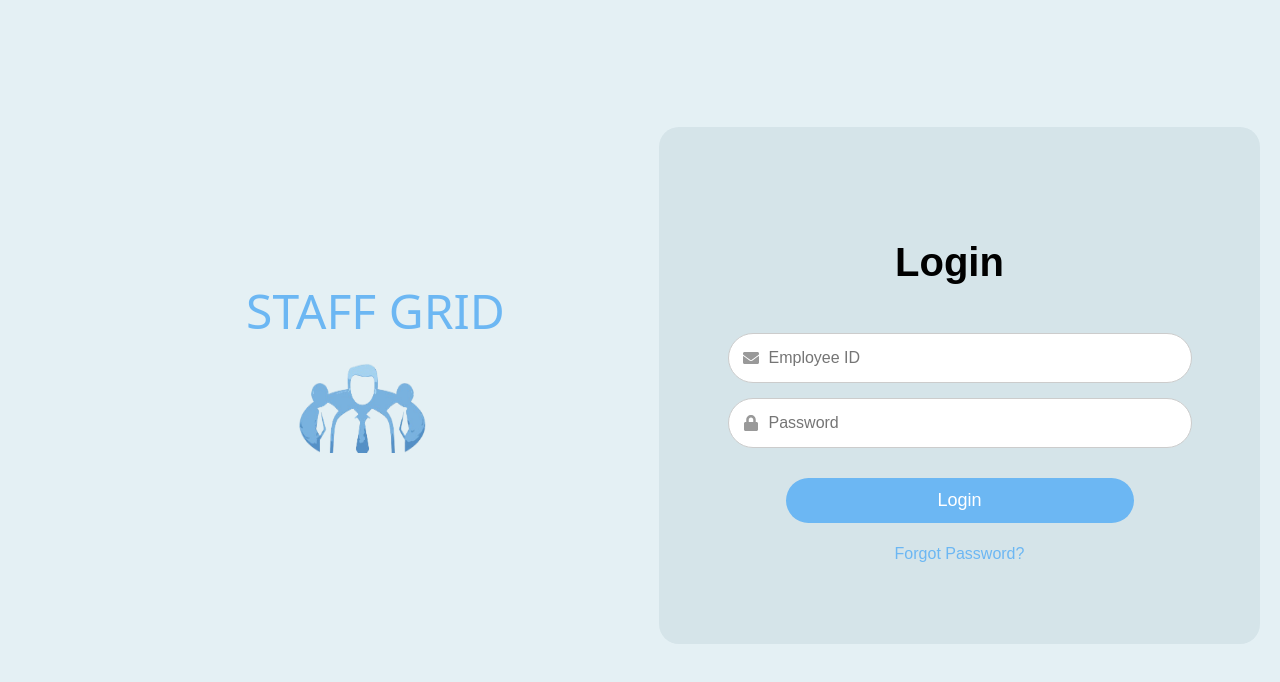
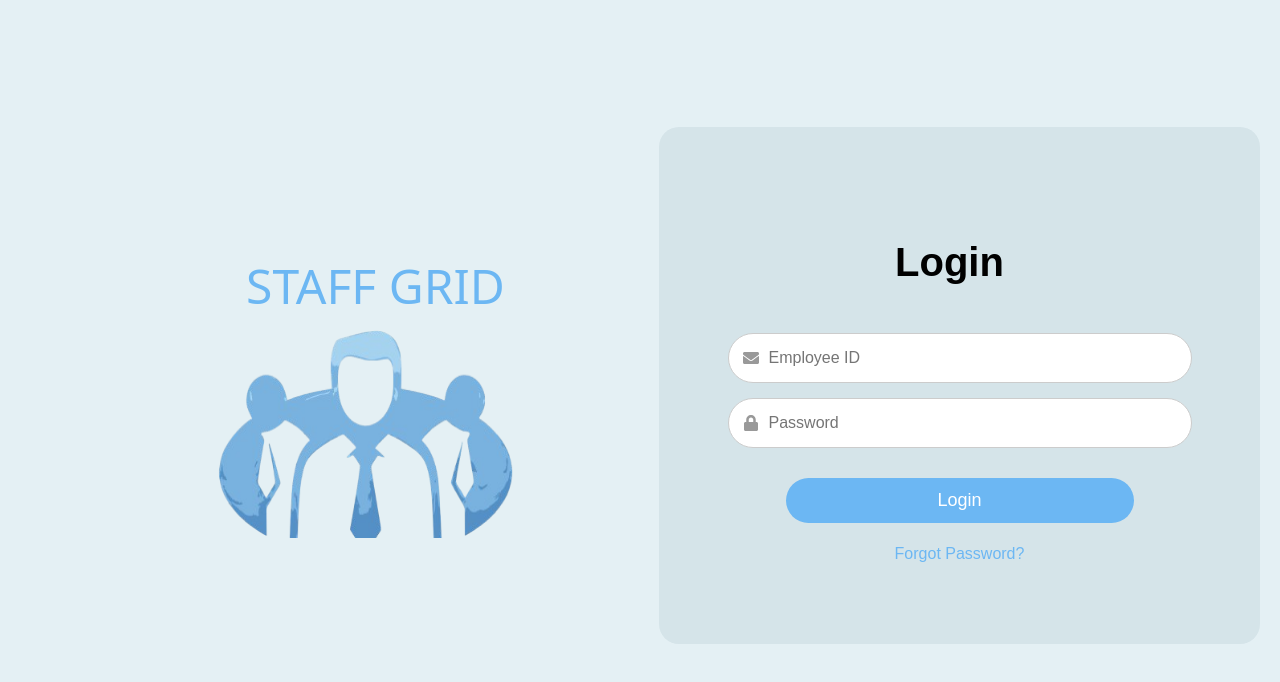
Before and after one commit to Swayam-Hingu/G17_StaffGrid, a React (Create React App) app in the folder frontend/: page /api/login in a window 1280 px wide. Shown: the top 682 px of the page. Built offline with nearby package versions, Linux system fonts and the light colour scheme; a web font is replaced by a local one.

Commit message:
Attendance Frontend

```diff
--- a/frontend/src/components/css/login.css
+++ b/frontend/src/components/css/login.css
@@ -18,6 +18,7 @@ body {
     background-color: #E4F0F4;
     width: 100vw;
     padding: 0 20px;
+
   }
 
   .login-box {
@@ -49,7 +50,7 @@ body {
   .logo-image {
     width: 90%;
     max-width: 300px;
-    scale: 3;
+    scale: 5;
   }
 
   .right-side {
@@ -605,8 +606,10 @@ body {
   /* Gentle scaling for the logo */
   .logo-image {
     width: 70%;
-    max-width: 300px;
+    /* max-width: 500px; */
+    scale: 7;
     animation: logoGrow 0.8s ease-out; /* Grows on load */
+    margin-top: 50px;
   }
 
   /* Input field hover animation */
```
